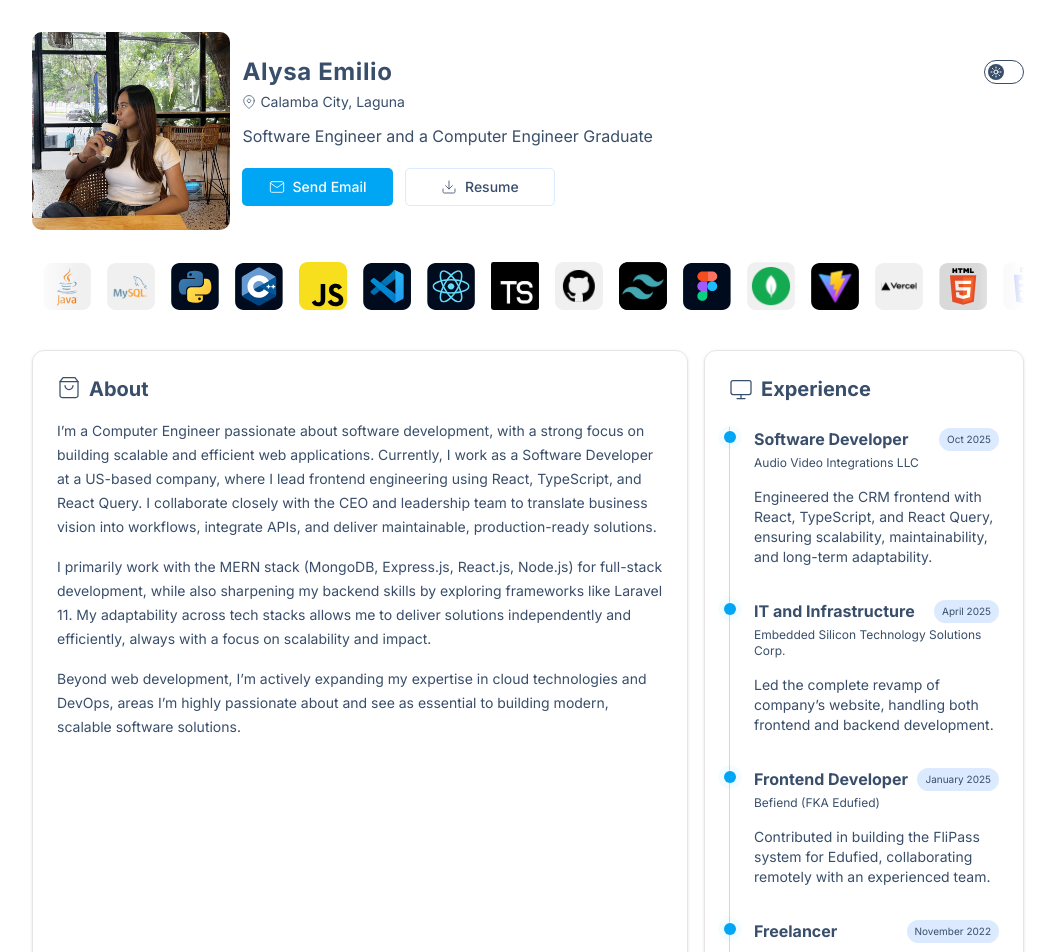
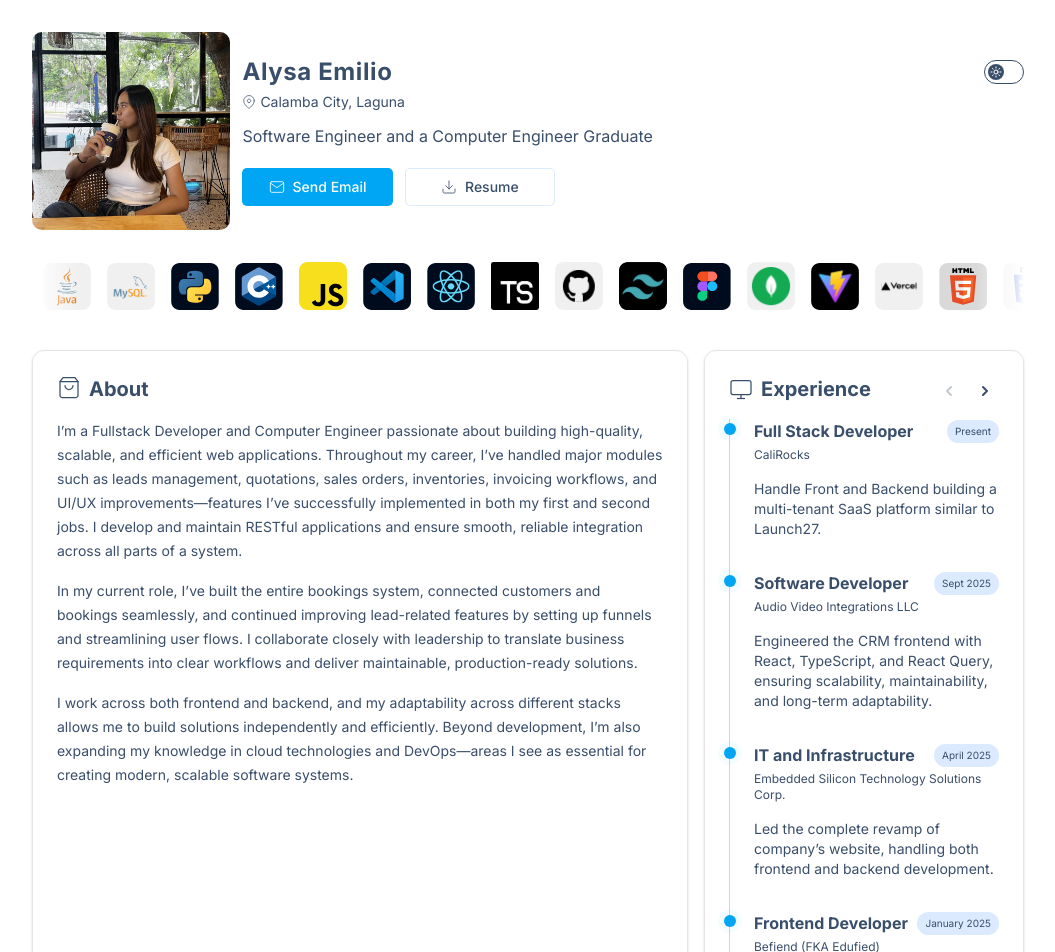
Before and after one commit to rasberriali/alysaemilio.com, a React (Vite) app: page / in a window 1280 px wide. Shown: the top 952 px of the page, without its empty margins (112-1167 px from the left). Built offline with nearby package versions, Linux system fonts and the light colour scheme.

Commit message:
experience updates

```diff
--- a/src/mainpage/bentogrids.tsx
+++ b/src/mainpage/bentogrids.tsx
@@ -121,6 +121,62 @@ const certs = [
     certsImages: mern,
   },
 ]
+
+const experience = [
+  {
+    role: "Full Stack Developer",
+    date: "Present",
+    company: "CaliRocks",
+    desc: "Handle Front and Backend building a multi-tenant SaaS platform similar to Launch27."
+  },
+  {
+    role: "Software Developer",
+    date: "Sept 2025",
+    company: "Audio Video Integrations LLC",
+    desc: "Engineered the CRM frontend with React, TypeScript, and React Query, ensuring scalability, maintainability, and long-term adaptability."
+  },
+  {
+    role: "IT and Infrastructure",
+    date: "April 2025",
+    company: "Embedded Silicon Technology Solutions Corp.",
+    desc: "Led the complete revamp of company’s website, handling both frontend and backend development."
+  },
+  {
+    role: "Frontend Developer",
+    date: "January 2025",
+    company: "Befiend (FKA Edufied)",
+    desc: "Contributed in building the FliPass system for Edufied, collaborating remotely with an experienced team."
+  },
+  {
+    role: "Freelacer",
+    date: "November 2022",
+    // company: "TechPrime Solutions",
+    desc: "Catered various programming activities /projects using Java, Python, Django, and others."
+  }
+];
+
+const [expIndex, setExpIndex] = useState(0);
+// const visibleExperiences = experience.slice(expIndex, expIndex + 3);
+
+// const nextExp = () => {
+//   if (expIndex + 3 < experience.length) setExpIndex(expIndex + 1);
+// };
+
+// const prevExp = () => {
+//   if (expIndex > 0) setExpIndex(expIndex - 1);
+// };
+
+
+const [page, setPage] = useState(0);
+const itemsPerPage = 4;
+
+const totalPages = Math.ceil(experience.length / itemsPerPage);
+
+const paginatedData = experience.slice(
+  page * itemsPerPage,
+  page * itemsPerPage + itemsPerPage
+);
+
   return (
     <div className="container h-full grid grid-cols-1 md:grid-cols-6 grid-rows-1 gap-4 mt-10 mb-20">
 <Card className="md:col-span-4 row-span-1 flex flex-col justify-between dark:bg-neutral-800/40">
@@ -148,12 +204,7 @@ const certs = [
     transition={{ duration: 0.5, delay: 0.30 }}
     viewport={{ once: true, amount: 0.3 }}
       className='text-sm leading-6 '>
-      I’m a Computer Engineer passionate about software development, with a strong focus
-      on building scalable and efficient web applications. Currently, I work as a Software
-       Developer at a US-based company, where I lead frontend engineering using React,
-       TypeScript, and React Query. I collaborate closely with the CEO and leadership
-       team to translate business vision into workflows, integrate APIs, and deliver
-       maintainable, production-ready solutions.
+      I’m a Fullstack Developer and Computer Engineer passionate about building high-quality, scalable, and efficient web applications. Throughout my career, I’ve handled major modules such as leads management, quotations, sales orders, inventories, invoicing workflows, and UI/UX improvements—features I’ve successfully implemented in both my first and second jobs. I develop and maintain RESTful applications and ensure smooth, reliable integration across all parts of a system.
       </motion.p>
       <motion.p
        initial={{ opacity: 0, y: 50 }}
@@ -161,10 +212,7 @@ const certs = [
     transition={{ duration: 0.5, delay: 0.50 }}
     viewport={{ once: true, amount: 0.3 }}
       className='text-sm leading-6'>
-       I primarily work with the MERN stack (MongoDB, Express.js, React.js, Node.js)
-       for full-stack development, while also sharpening my backend skills by exploring
-       frameworks like Laravel 11. My adaptability across tech stacks
-        allows me to deliver solutions independently and efficiently, always with a focus on scalability and impact.
+       In my current role, I’ve built the entire bookings system, connected customers and bookings seamlessly, and continued improving lead-related features by setting up funnels and streamlining user flows. I collaborate closely with leadership to translate business requirements into clear workflows and deliver maintainable, production-ready solutions.
       </motion.p>
       <motion.p
        initial={{ opacity: 0, y: 50 }}
@@ -172,10 +220,7 @@ const certs = [
     transition={{ duration: 0.5, delay: 0.70 }}
     viewport={{ once: true, amount: 0.3 }}
       className='text-sm leading-6'>
-       Beyond web development, I’m actively expanding my expertise in cloud technologies and DevOps, areas
-        I’m highly passionate about and see as essential to building modern, scalable software solutions.
-
-
+      I work across both frontend and backend, and my adaptability across different stacks allows me to build solutions independently and efficiently. Beyond development, I’m also expanding my knowledge in cloud technologies and DevOps—areas I see as essential for creating modern, scalable software systems.
       </motion.p>
 
     </CardContent>
@@ -206,122 +251,78 @@ const certs = [
 
 
       {/* Experience */}
+      {/* Experience */}
 <Card className="md:col-span-2 row-span-2 dark:bg-neutral-800/40">
   <CardContent className="space-y-4">
-          <div>
+    {/* Header with Chevrons */}
     <motion.div
-            initial={{ opacity: 0, y: 50 }}
+      initial={{ opacity: 0, y: 30 }}
       whileInView={{ opacity: 1, y: 0 }}
-    transition={{ duration: 0.5, delay: 0.15 }}
-    viewport={{ once: true, amount: 0.3 }}
-           className='flex flex-row gap-2  justify-between items-center'>
-            <div className='flex flex-col gap-2 items-start mb-2'>
-              <div className='flex flex-row gap-2 justify-between items-center'>
-                 <svg width="24" height="25" viewBox="0 0 24 25" fill="none" xmlns="http://www.w3.org/2000/svg">
-        <path d="M20 3.5H4C2.89543 3.5 2 4.39543 2 5.5V15.5C2 16.6046 2.89543 17.5 4 17.5H20C21.1046 17.5 22 16.6046 22 15.5V5.5C22 4.39543 21.1046 3.5 20 3.5Z" stroke="currentColor" stroke-width="1.25" stroke-linecap="round" stroke-linejoin="round"/>
-        <path d="M8 21.5H16" stroke="currentColor" stroke-width="1.25" stroke-linecap="round" stroke-linejoin="round"/>
-        <path d="M12 17.5V21.5" stroke="currentColor" stroke-width="1.25" stroke-linecap="round" stroke-linejoin="round"/>
+      transition={{ duration: 0.4 }}
+      className="flex justify-between items-center"
+    >
+      <div className="flex items-center gap-2">
+        <svg width="24" height="25" viewBox="0 0 24 25" fill="none">
+          <path d="M20 3.5H4C2.89543 3.5 2 4.39543 2 5.5V15.5C2 16.6046 2.89543 17.5 4 17.5H20C21.1046 17.5 22 16.6046 22 15.5V5.5C22 4.39543 21.1046 3.5 20 3.5Z" stroke="currentColor" strokeWidth="1.25"/>
+          <path d="M8 21.5H16" stroke="currentColor" strokeWidth="1.25"/>
+          <path d="M12 17.5V21.5" stroke="currentColor" strokeWidth="1.25"/>
         </svg>
-
-       <div className="text-xl font-bold">Experience</div>
+        <h2 className="text-xl font-bold">Experience</h2>
       </div>
 
+      <div className="flex items-center gap-2">
+        {/* LEFT */}
+        <button
+          disabled={page === 0}
+          onClick={() => setPage((p) => Math.max(p - 1, 0))}
+          className="p-1 disabled:opacity-30"
+        >
+          <svg width="20" height="20" fill="none">
+            <path d="M12 16L8 12L12 8" stroke="currentColor" strokeWidth="2" strokeLinecap="round" strokeLinejoin="round"/>
+          </svg>
+        </button>
 
+        {/* RIGHT */}
+        <button
+          disabled={page === totalPages - 1}
+          onClick={() => setPage((p) => Math.min(p + 1, totalPages - 1))}
+          className="p-1 disabled:opacity-30"
+        >
+          <svg width="20" height="20" fill="none">
+            <path d="M8 16L12 12L8 8" stroke="currentColor" strokeWidth="2" strokeLinecap="round" strokeLinejoin="round"/>
+          </svg>
+        </button>
+      </div>
+    </motion.div>
+
+    {/* Experience Items with Slide Animation */}
+    <motion.ul
+      key={page}
+      initial={{ opacity: 0, x: 40 }}
+      animate={{ opacity: 1, x: 0 }}
+      exit={{ opacity: 0, x: -40 }}
+      transition={{ duration: 0.4, ease: "easeOut" }}
+      className="relative border-l border-gray-300 pl-6 space-y-8 mt-4"
+    >
+      {paginatedData.map((exp, i) => (
+        <li key={i} className="relative">
+          <span className="relative flex size-3 -left-[30px] top-1">
+            <span className="absolute inline-flex h-full w-full animate-ping rounded-full bg-sky-400 opacity-75" />
+            <span className="relative inline-flex size-3 rounded-full bg-sky-500" />
+          </span>
+
+          <div className="flex justify-between items-center -mt-3">
+            <strong>{exp.role}</strong>
+            <div className="text-[10px] bg-blue-100 dark:bg-blue-400 dark:text-black py-1 px-2 rounded-full">
+              {exp.date}
+            </div>
           </div>
 
-
-
-
-      </motion.div>
-          <ul className="relative border-l border-gray-300 pl-6 space-y-8 mt-4">
-  <motion.li
-  initial={{ opacity: 0, y: 50 }}
-    whileInView={{ opacity: 1, y: 0 }}
-    transition={{ duration: 0.5, delay: 0.30 }}
-    viewport={{ once: true, amount: 0.3 }}
-  className="relative">
-
-
-  <span className='relative flex size-3 -left-[30px] top-1'>
-     <span className=" absolute inline-flex h-full w-full animate-ping rounded-full bg-sky-400 opacity-75"></span>
-     <span className='relative inline-flex size-3 rounded-full bg-sky-500'></span>
-  </span>
-
-    <div className='flex flex-row justify-between items-center -mt-3'>
-      <strong>Software Developer</strong>
-      <div className='text-[10px] dark:bg-blue-400 dark:text-black bg-blue-100 py-1 px-2 text-center rounded-full '>Oct 2025</div>
-    </div>
-    <h1 className='text-xs mt-1'>Audio Video Integrations LLC</h1>
-    <p className='mt-4 text-sm leading-5'>
-     Engineered the CRM frontend with React, TypeScript, and React Query, ensuring scalability, maintainability, and long-term adaptability.
-    </p>
-  </motion.li>
-
-    <motion.li
-  initial={{ opacity: 0, y: 50 }}
-    whileInView={{ opacity: 1, y: 0 }}
-    transition={{ duration: 0.5, delay: 0.30 }}
-    viewport={{ once: true, amount: 0.3 }}
-  className="relative">
-
-
-  <span className='relative flex size-3 -left-[30px] top-1'>
-     <span className=" absolute inline-flex h-full w-full animate-ping rounded-full bg-sky-400 opacity-75"></span>
-     <span className='relative inline-flex size-3 rounded-full bg-sky-500'></span>
-  </span>
-
-    <div className='flex flex-row justify-between items-center -mt-3'>
-      <strong>IT and Infrastructure</strong>
-      <div className='text-[10px] dark:bg-blue-400 dark:text-black bg-blue-100 py-1 px-2 text-center rounded-full '>April 2025</div>
-    </div>
-    <h1 className='text-xs mt-1'>Embedded Silicon Technology Solutions Corp.</h1>
-    <p className='mt-4 text-sm leading-5'>
-      Led the complete revamp of company’s website, handling both frontend and backend development.
-    </p>
-  </motion.li>
-
-
-  <motion.li
-   initial={{ opacity: 0, y: 50 }}
-    whileInView={{ opacity: 1, y: 0 }}
-    transition={{ duration: 0.5, delay: 0.50 }}
-    viewport={{ once: true, amount: 0.3 }}
-  className="relative">
-      <span className='relative flex size-3 -left-[30px] top-1'>
-     <span className=" absolute inline-flex h-full w-full animate-ping rounded-full bg-sky-400 opacity-75"></span>
-     <span className='relative inline-flex size-3 rounded-full bg-sky-500'></span>
-  </span>
-    <div className='flex flex-row justify-between items-center -mt-3'>
-      <strong>Frontend Developer</strong>
-      <div className='text-[10px] dark:bg-blue-400 dark:text-black bg-blue-100 py-1 px-2 text-center rounded-full '>January 2025</div>
-    </div>
-    <h1 className='text-xs mt-1'>Befiend (FKA Edufied)</h1>
-    <p className='mt-4 text-sm leading-5'>
-      Contributed in building the FliPass system for Edufied, collaborating remotely with an experienced team.
-    </p>
-  </motion.li>
-
-  <motion.li
-  initial={{ opacity: 0, y: 50 }}
-    whileInView={{ opacity: 1, y: 0 }}
-    transition={{ duration: 0.5, delay: 0.70 }}
-    viewport={{ once: true, amount: 0.3 }}
-  className="relative">
-      <span className='relative flex size-3 -left-[30px] top-1'>
-     <span className=" absolute inline-flex h-full w-full animate-ping rounded-full bg-sky-400 opacity-75"></span>
-     <span className='relative inline-flex size-3 rounded-full bg-sky-500'></span>
-  </span>
-    <div className='flex flex-row justify-between items-center -mt-3'>
-      <strong>Freelancer</strong>
-      <div className='text-[10px] dark:bg-blue-400 dark:text-black bg-blue-100 py-1 px-2 text-center rounded-full '>November 2022</div>
-    </div>
-    <p className='mt-2 text-sm leading-5'>
-      Catered various programming activities /projects using Java, Python, Django, and others.
-    </p>
-  </motion.li>
-</ul>
-</div>
-
+          <h1 className="text-xs mt-1">{exp.company}</h1>
+          <p className="mt-4 text-sm leading-5">{exp.desc}</p>
+        </li>
+      ))}
+    </motion.ul>
   </CardContent>
 </Card>
 
```
Lines whose indentation alone changed are shown as unchanged.
